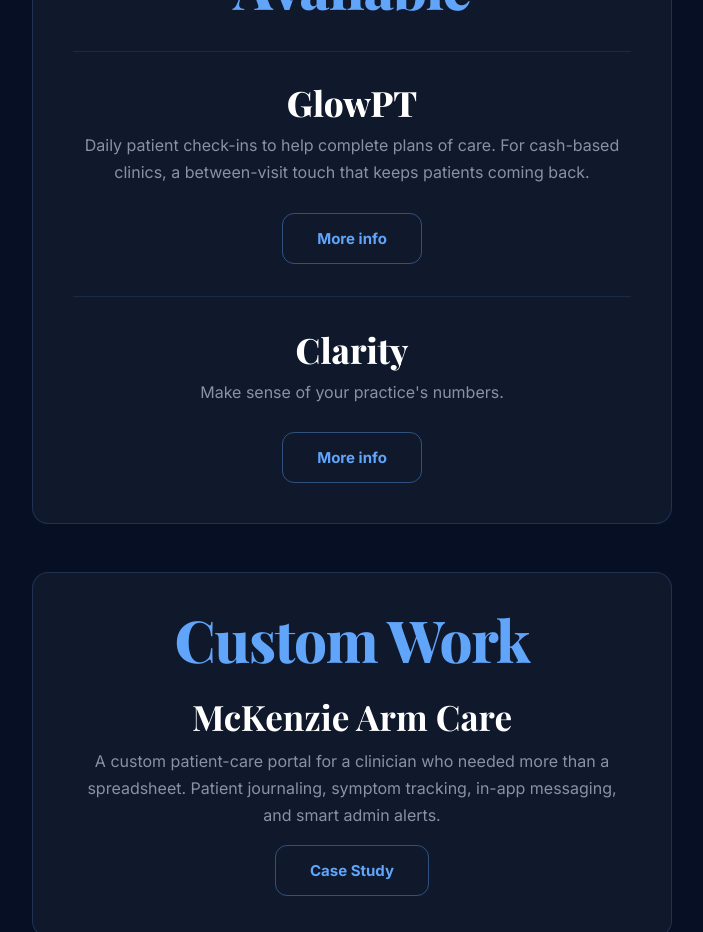
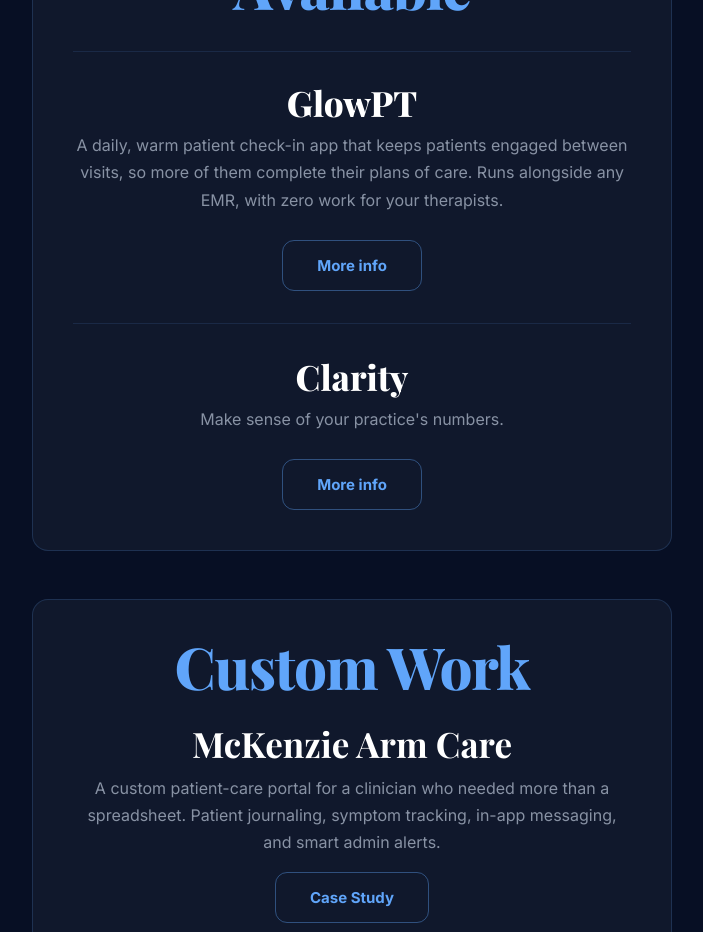
Before and after one commit to besoulful-design/franklinai-v2, a React (Vite) app: page / in a window 1280 px wide. Shown: the part 780-1712 px from the top of the page, without its empty margins (288-991 px from the left). Built offline with nearby package versions, Linux system fonts and the light colour scheme; a web font is replaced by a local one.

Commit message:
Rewrite GlowPT teaser: single warm app sentence plus EMR reassurance

```diff
--- a/src/App.jsx
+++ b/src/App.jsx
@@ -220,7 +220,7 @@
               GlowPT
             </h3>
             <p className="card-text" style={{ marginTop: '0', marginBottom: '18px', color: '#8892a4' }}>
-              Daily patient check-ins to help complete plans of care. For cash-based clinics, a between-visit touch that keeps patients coming back.
+              A daily, warm patient check-in app that keeps patients engaged between visits, so more of them complete their plans of care. Runs alongside any EMR, with zero work for your therapists.
             </p>
             <button className="btn btn--ghost" onClick={() => setGlowOpen(true)}>
               More info
```
